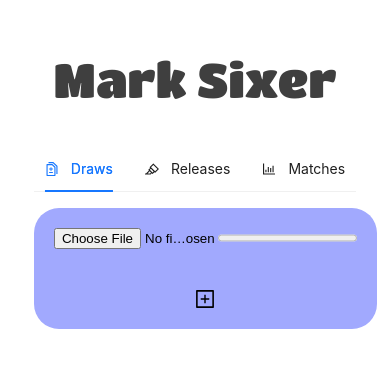
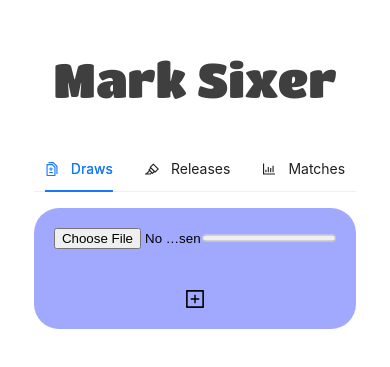
Before and after one commit to Marcussyl/mark-sixer, a React (Vite) app: page / in a window 390 px wide. Shown: the part 231-598 px from the top of the page. Built offline with nearby package versions, Linux system fonts and the light colour scheme; what antd-style would draw is missing.

Commit message:
🐛 FIX: Update css to ensure containers are centered in mobile view

```diff
--- a/src/scss/App.scss
+++ b/src/scss/App.scss
@@ -59,7 +59,7 @@
       align-items: center;
       gap: 20px;
       padding: 20px;
-      width: 94%;
+      // width: 94%;
       max-width: 768px;
       border-radius: 25px;
       color: black;
```
